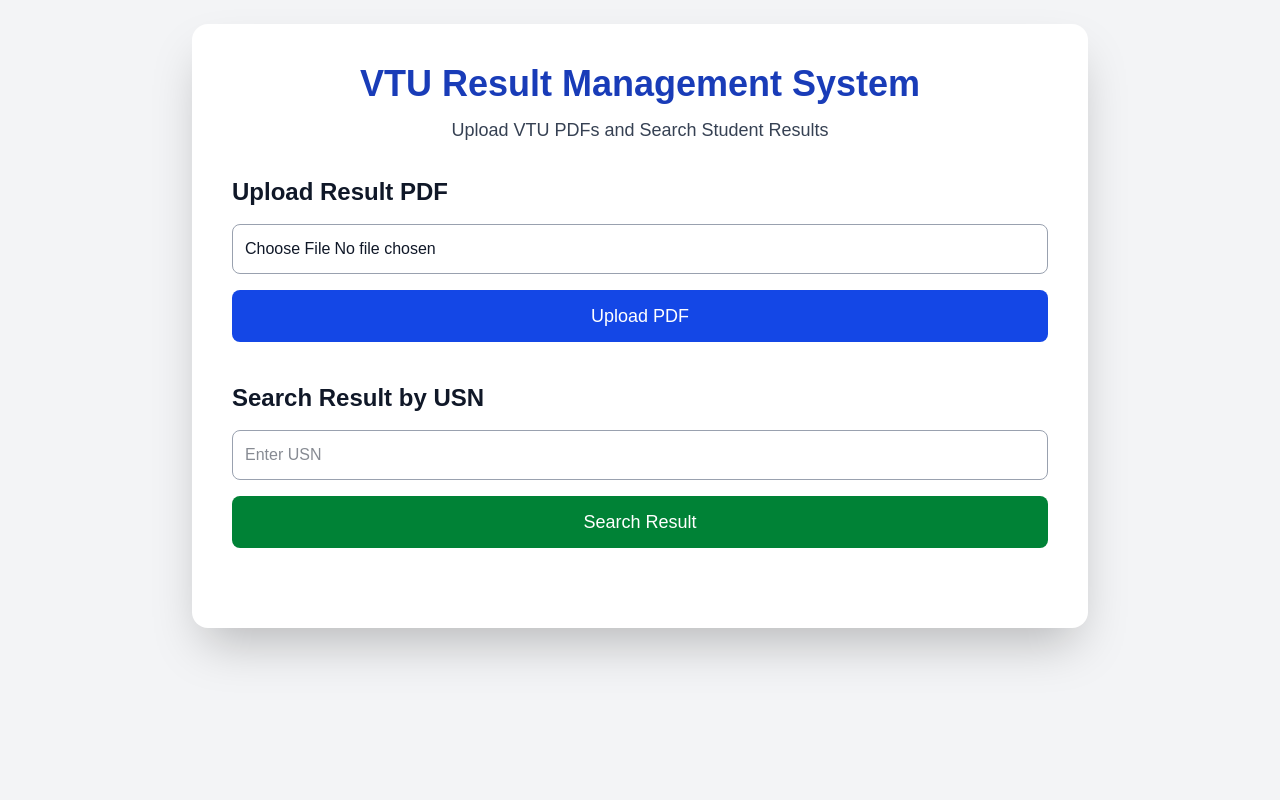
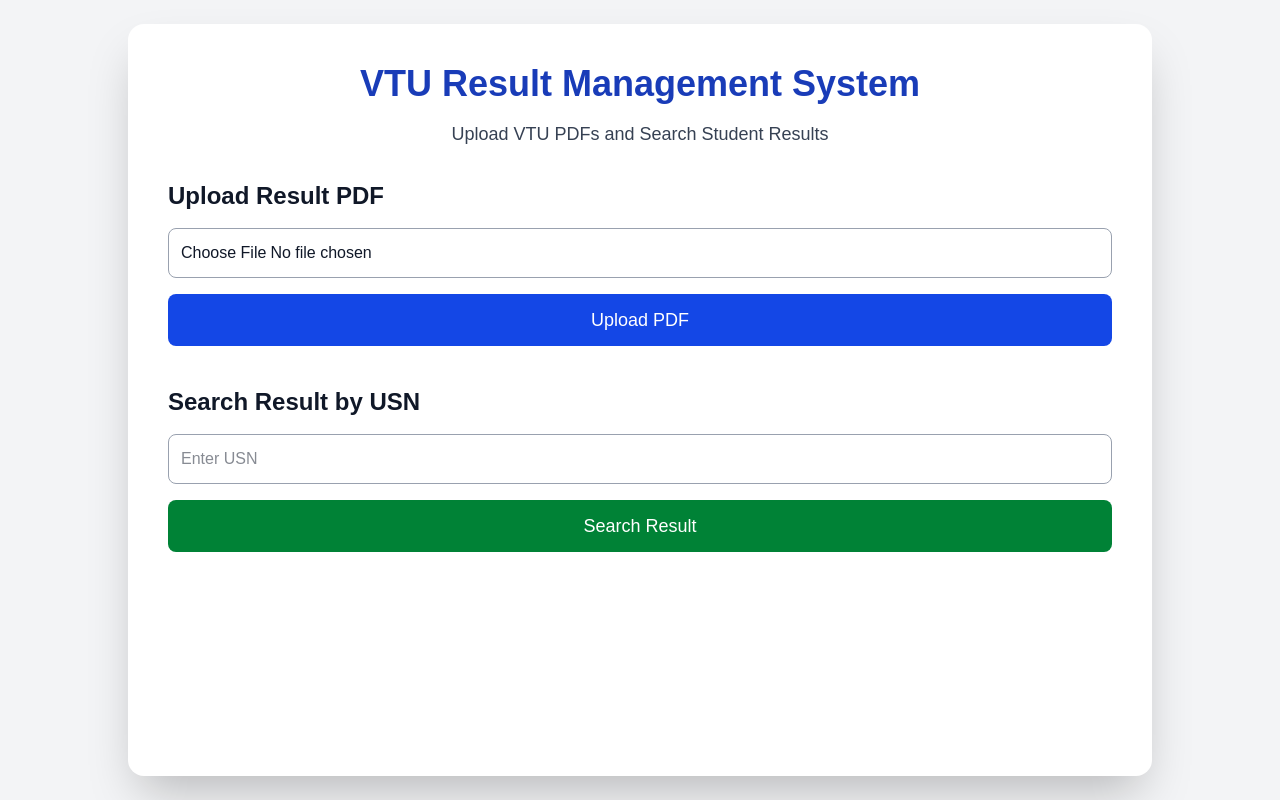
Before and after one commit to Saniya-droid/vtu-result-system, a Next.js app in the folder frontend/: page / in a window 1280 px wide. Built offline with nearby package versions, Linux system fonts and the light colour scheme.

Commit message:
Fixed stable frontend UI

```diff
--- a/frontend/app/page.tsx
+++ b/frontend/app/page.tsx
@@ -20,11 +20,11 @@
       return;
     }
 
+    try {
+
       const formData = new FormData();
 
       formData.append("file", file);
-
-    try {
 
       const response = await fetch(
         `${BACKEND_URL}/upload-result`,
@@ -35,16 +35,16 @@
       );
 
       if (!response.ok) {
-  throw new Error("Backend request failed");
+        throw new Error("Upload failed");
       }
 
       const data = await response.json();
 
       setMessage(data.message || "Result uploaded successfully");
 
-    } catch (error) {
+    } catch (error: any) {
 
-      setMessage(String(error));
+      setMessage(error.message || "Something went wrong");
 
     }
   };
@@ -64,40 +64,41 @@
         `${BACKEND_URL}/get-result/${usn.toUpperCase()}`
       );
 
+      if (!response.ok) {
+        throw new Error("Student not found");
+      }
+
       const data = await response.json();
 
       setResult(data);
 
-      if (data.detail) {
-        setMessage("Student not found");
-      } else {
       setMessage("Result fetched successfully");
-      }
 
-    } catch (error) {
+    } catch (error: any) {
 
-      setMessage("Search failed");
+      setMessage(error.message || "Search failed");
 
     }
   };
 
   return (
-    <main className="min-h-screen bg-gray-100 p-6 flex justify-center items-start">
 
-      <div className="bg-white shadow-2xl rounded-2xl p-10 w-full max-w-4xl">
+    <main className="min-h-screen bg-gray-100 p-6 flex justify-center">
 
-        <h1 className="text-4xl font-bold text-center text-blue-800 mb-3">
+      <div className="bg-white shadow-2xl rounded-2xl p-10 w-full max-w-5xl">
+
+        <h1 className="text-4xl font-bold text-center text-blue-800 mb-4">
           VTU Result Management System
         </h1>
 
-        <p className="text-center text-gray-700 mb-8 text-lg">
+        <p className="text-center text-gray-700 text-lg mb-8">
           Upload VTU PDFs and Search Student Results
         </p>
 
-        {/* Message */}
+        {/* Popup Message */}
 
         {message && (
-          <div className="mb-6 bg-blue-100 border border-blue-400 text-blue-800 px-4 py-3 rounded-lg">
+          <div className="mb-6 bg-blue-100 border border-blue-400 text-blue-900 px-4 py-3 rounded-lg">
             {message}
           </div>
         )}
@@ -153,9 +154,9 @@
 
         </div>
 
-        {/* Result Display */}
+        {/* Student Result */}
 
-        {result && !result.detail && (
+        {result && (
 
           <div className="bg-gray-50 border rounded-xl p-6">
 
@@ -163,7 +164,7 @@
               Student Details
             </h2>
 
-            <div className="grid grid-cols-2 gap-4 mb-8 text-gray-900">
+            <div className="grid grid-cols-2 gap-4 text-gray-900 mb-8">
 
               <div>
                 <span className="font-bold">Name:</span> {result.name}
@@ -177,7 +178,7 @@
 
             {/* Marks Table */}
 
-            {result.subjects && (
+            {result.subjects && result.subjects.length > 0 && (
 
               <table className="w-full border-collapse border border-gray-400">
 
@@ -201,7 +202,10 @@
 
                   {result.subjects.map((subject: any, index: number) => (
 
-                    <tr key={index} className="text-center text-gray-900">
+                    <tr
+                      key={index}
+                      className="text-center text-gray-900"
+                    >
 
                       <td className="border border-gray-400 p-3">
                         {subject.subject}
```
Lines whose indentation alone changed are shown as unchanged.
